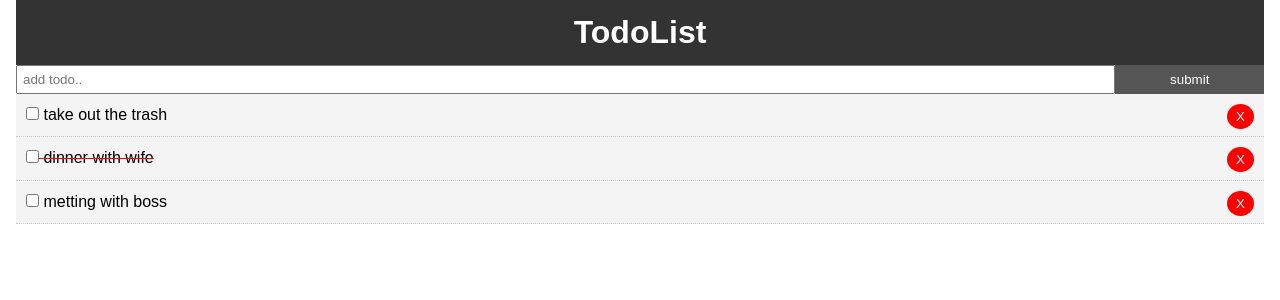
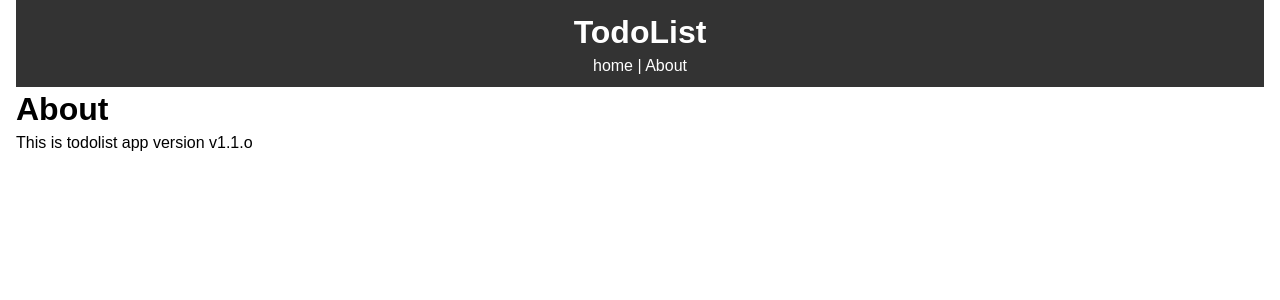
Before and after one commit to shashankrk46/reacttodolist, a React (Create React App) app: page /about in a window 1280 px wide. Shown: the top 300 px of the page. Built offline with nearby package versions, Linux system fonts and the light colour scheme.

Commit message:
added router

```diff
--- a/package.json
+++ b/package.json
@@ -8,6 +8,7 @@
     "@testing-library/user-event": "^7.2.1",
     "react": "^16.12.0",
     "react-dom": "^16.12.0",
+    "react-router-dom": "^5.1.2",
     "react-scripts": "3.3.0",
     "uuid": "^3.4.0"
   },
--- a/src/App.js
+++ b/src/App.js
@@ -1,8 +1,11 @@
 import React, { Component } from 'react'
+import {BrowserRouter as Router,Route} from 'react-router-dom';
 import Todos from'./components/Todos';
 import Header from'./components/layout/Header';
 import AddTodo from'./components/AddTodo';
+import About from'./components/pages/About';
 import uuid from 'uuid';
+
 import './App.css';
 
 
@@ -54,13 +57,20 @@
 
   render() {
     return (
+      <Router>
       <div className="app">
       <div className="container">
        <Header/>
-        <AddTodo AddTodo={this.AddTodo}/>
-        <Todos todos={this.state.todos} markComplete={this.markComplete} delTodo={this.delTodo} />
+       <Route exact path="/" render={props=>(
+         <React.Fragment>
+           <AddTodo AddTodo={this.AddTodo}/>
+          <Todos todos={this.state.todos} markComplete={this.markComplete} delTodo={this.delTodo} />
+         </React.Fragment>
+       )}/>
+        <Route path="/about" component={About}/>
         </div>
       </div>
+      </Router>
     )
   }
 }
--- a/src/components/layout/Header.js
+++ b/src/components/layout/Header.js
@@ -1,9 +1,13 @@
-import React from 'react'
+import React from 'react';
+import { Link } from 'react-router-dom';
+
+
 
 function Header() {
     return (
         <header style={headerStyle}>
             <h1>TodoList</h1>
+            <Link style={linkStyle}to="/">home</Link> | <Link style={linkStyle} to="/about">About</Link>
         </header>
     )
 }
@@ -15,4 +19,9 @@
 
 
 }
+
+const linkStyle={
+    color:"#fff",
+    textDecoration:'none'
+}
 export default Header;
--- /dev/null
+++ b/src/components/pages/About.js
@@ -0,0 +1,12 @@
+import React from 'react'
+
+ function About() {
+    return (
+        <React.Fragment>
+          <h1>About</h1>
+          <p>This is todolist app version v1.1.o</p>
+
+        </React.Fragment>
+    )
+}
+export default About ;
```
Also changed, not shown: 1 other file (tests, documents, lock files or other folders).
